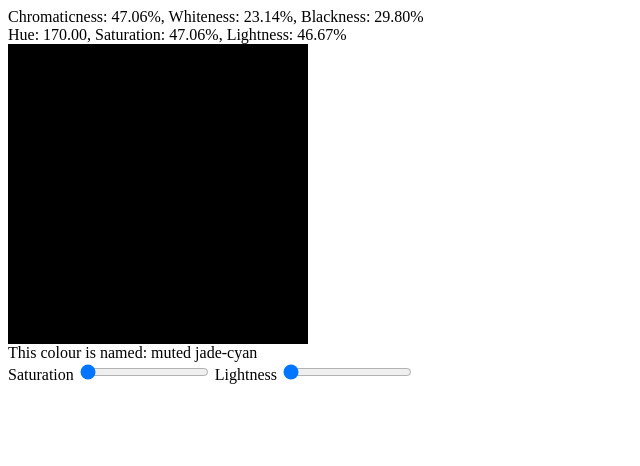
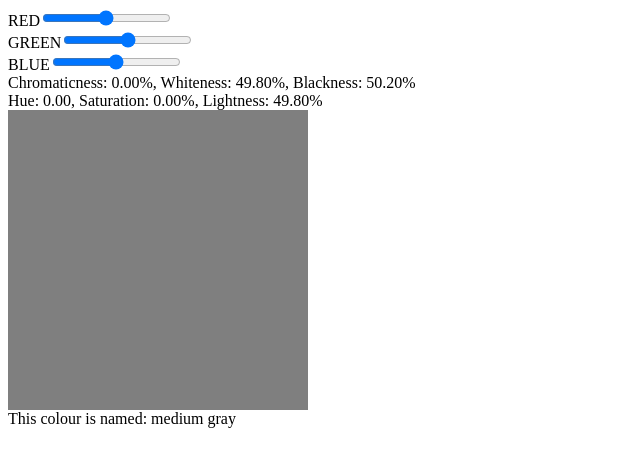
Before and after one commit to fanyak/hueSlider, a website: page index.html in a window 1280 px wide. Shown: the whole page, without its empty margins (0-640 px from the left). Drawn offline with Linux system fonts and the light colour scheme.

Commit message:
adding functionality for fromRGB function

```diff
--- a/app.js
+++ b/app.js
@@ -71,8 +71,8 @@ function name_this_colour(Hue, Saturation, Lightness) {
 //@REMOVE TEST
 //console.log(name_this_colour(2557, 1, 100));
 
-function show_color(Red, Green, Blue) {
-    document.querySelector('.show_color').style.background = `rgb(${Red},${Green},${Blue})`;
+function show_color(Red, Green, Blue, cl) {
+    document.querySelector(`.${cl}_showColor`).style.background = `rgb(${Red},${Green},${Blue})`;
 }
 
 const twof = (num) => num.toFixed(2);// (Math.round(num + 'e+2')  + 'e-2');
@@ -96,7 +96,7 @@ function from_RGB(Red, Green, Blue) {
     const Blackness = 1 - Chromaticness - Whiteness;
 
     const rgb_header_1_text = `Chromaticness: ${twof(Chromaticness*100)}%, Whiteness: ${twof(Whiteness*100)}%, Blackness: ${twof(Blackness*100)}%`;
-    const rgb_header_1_el = document.querySelector('#RGB_header_1');
+    const rgb_header_1_el = document.querySelector('#from_RGB_title_1');
     console.log(rgb_header_1_el);
     rgb_header_1_el.textContent = rgb_header_1_text;
     console.log(rgb_header_1_text);
@@ -117,24 +117,22 @@ function from_RGB(Red, Green, Blue) {
 
     // print("Hue: %.2f, Saturation: %.2f%%, Lightness: %.2f%%" % (Hue, Saturation*100, Lightness*100))
     const rgb_header_2_text = `Hue: ${twof(Hue)}, Saturation: ${twof(Saturation*100)}%, Lightness: ${twof(Lightness*100)}%`;
-    const rgb_header_2_el = document.querySelector('#RGB_header_2');
+    const rgb_header_2_el = document.querySelector('#from_RGB_title_2');
     rgb_header_2_el.textContent = rgb_header_2_text;
-    console.log(rgb_header_2_text);
 
 
     //@TODO IN HTML Visualize the colour
-    show_color(Red, Green, Blue);
+    show_color(Red, Green, Blue, 'from_RGB');
 
     // Name the colour
     const rgb_header_3_text = `This colour is named: ${name_this_colour(Hue,Saturation,Lightness)}`;
-    const rgb_header_3_el = document.querySelector('#RGB_header_3');
+    const rgb_header_3_el = document.querySelector('#from_RGB_title_3');
     rgb_header_3_el.textContent = rgb_header_3_text;
-    console.log(rgb_header_3_text);
 
     return null;
 }
 
-from_RGB(59, 179, 159);
+//from_RGB(59, 179, 159);
 
 // this function gives the RGB values for 'pure colours'. it is a helper function that's used in the chsl2rgb function
 function pure_hue(hue) {
@@ -152,6 +150,11 @@ function pure_hue(hue) {
 }
 
 console.log(pure_hue(0.20));
+
+
+// define widgets with constraints for the following interaction
+const saturation_widget = createSlider('to_RGB', 'saturation', [0, 1, 0.01]);
+const lightness_widget = createSlider('to_RGB', 'lightness', [0, 1, 0.01]);
 
 function update_lightness_range(saturation_widget, lightness_widget, evt) {
     console.log(evt);
@@ -181,22 +184,105 @@ function to_RGB(Hue,Saturation,Lightness) {
 }
 
 
+
+//When you pass a function as the first argument to the function interact, along with named arguments,
+// a slider is generated and bound to the function parameter.
+
+const rgbWidget = document.querySelector('rgb-widget');
+
+function interact(fn, widget_params) {
+
+    const widgetHolder = document.createElement('DIV');
+
+    const getValues = () => {
+        const groupSliders = document.querySelectorAll(`input[id^="${fn.name}_widget_"]`);
+        console.log(groupSliders);
+        return Array.from(groupSliders).map((slider) => slider.value);
+    };
+
+    Object.keys(widget_params).forEach(key => {
+        let slider;
+        // if we are passing a slider element
+        // if(widget_params[key] instanceof HTMLElement) {
+        //     slider = widget_params[key];
+        // } // if  we are passing an array
+        // else
+        if(Array.isArray(widget_params[key])) {
+          slider = createSlider(fn.name, key, widget_params[key]);
+        } else {
+            // add new type in the future
+        }
+        //@TODO remove EventListeners when we remove the component
+        // add the EventListeners
+
+        slider.addEventListener('change', (evt) => {
+            fn(... getValues());
+        });
+
+        const label = createLabel(key);
+        label.appendChild(slider);
+
+        widgetHolder.appendChild(label);
+    });
+
+    const details = createDetails(fn.name);
+    widgetHolder.appendChild(details);
+    document.body.appendChild(widgetHolder);
+    fn(...getValues());
+}
+
+function createLabel(key) {
+    // create the label
+    const label = document.createElement('LABEL');
+    const title = document.createTextNode(key.toUpperCase());
+    label.appendChild(title);
+    return label;
+}
+
+
+function createSlider(name, key, [min,max,step]){
+
+    // create the slider;
+    const slider = document.createElement('INPUT');
+    slider.setAttribute('type', 'range');
+    slider.setAttribute('min', min);
+    slider.setAttribute('max', max);
+    slider.setAttribute('value', Math.floor(max/2));
+    slider.setAttribute('step', step);
+    slider.setAttribute('id', `${name}_widget_${key.toLowerCase()}`);
+    return slider;
+}
+
+function createDetails(name) {
+    const detailsHolder = document.createElement('DIV');
+    detailsHolder.setAttribute('id', name);
+
+    const title1 = document.createElement('DIV');
+    title1.setAttribute('id', `${name}_title_1`);
+    const title2 = document.createElement('DIV');
+    title2.setAttribute('id', `${name}_title_2`);
+    const showColor = document.createElement('DIV');
+    showColor.setAttribute('class', `${name}_showColor`);
+    const title3 = document.createElement('DIV');
+    title3.setAttribute('id', `${name}_title_3`);
+
+    detailsHolder.appendChild(title1);
+    detailsHolder.appendChild(title2);
+    detailsHolder.appendChild(showColor);
+    detailsHolder.appendChild(title3);
+
+    return detailsHolder;
+}
+
+
 window.addEventListener('DOMContentLoaded', (event) => {
     console.log('DOM fully loaded and parsed');
 
-    // define widgets with constraints for the following interaction
-    const saturation_widget = document.querySelector('#saturation_widget');
-    const lightness_widget = document.querySelector('#lightness_widget');
+    //@TODO remove the listeners when the web component unloads !!!!!!!!!!!!!!!!!!!!!!!!!!!!!!!!!!!!!!!!!!!!!!!!!!!
 
-    //@TODO remove the listeners when the web component unloads !!!!!!!!!!!!!!!!!!!!!!!!!!!!!!!!!!!!!!!!!!!!!!!!!!!
-    lightness_widget.addEventListener('input', (evt) => {
-        console.log(evt);
-        to_RGB((0,360,1), saturation_widget.value, lightness_widget.value);
-
-    });
     const observe = update_lightness_range.bind(null, saturation_widget, lightness_widget);
     saturation_widget.addEventListener('input',  observe);
 
-    to_RGB((0,360,1), saturation_widget.value, lightness_widget.value);
-
+    // to_RGB((0,360,1), saturation_widget.value, lightness_widget.value);
+    interact(from_RGB, {Red:[0,255,1], Green:[0,255,1], Blue:[0,255,1]});
 });
--- a/index.html
+++ b/index.html
@@ -4,27 +4,19 @@
     <meta charset="UTF-8">
     <meta name="viewport" content="width=device-width, initial-scale=1">
     <style>
-        .show_color {
+        .from_RGB_showColor {
             width: 300px;
             height: 300px;
+        }
+        label {
+            display:block;
         }
     </style>
     <body>
 
-        <div class="fromRGB">
-            <div id="RGB_header_1"></div>
-            <div id="RGB_header_2"></div>
-            <div class="show_color"> </div>
-            <div id="RGB_header_3"></div>
-        </div>
+        <rbg-widget></rbg-widget>
 
-        <div>
-            <label for="volume">Saturation</label>
-            <input type="range" id="saturation_widget" min="0" max="1" value="0" step="0.01">
 
-            <label for="volume">Lightness</label>
-            <input type="range" id="lightness_widget" min="0" max="1" value="0" step="0.01">
-        </div>
 
 
     <script src="app.js"></script>
```
